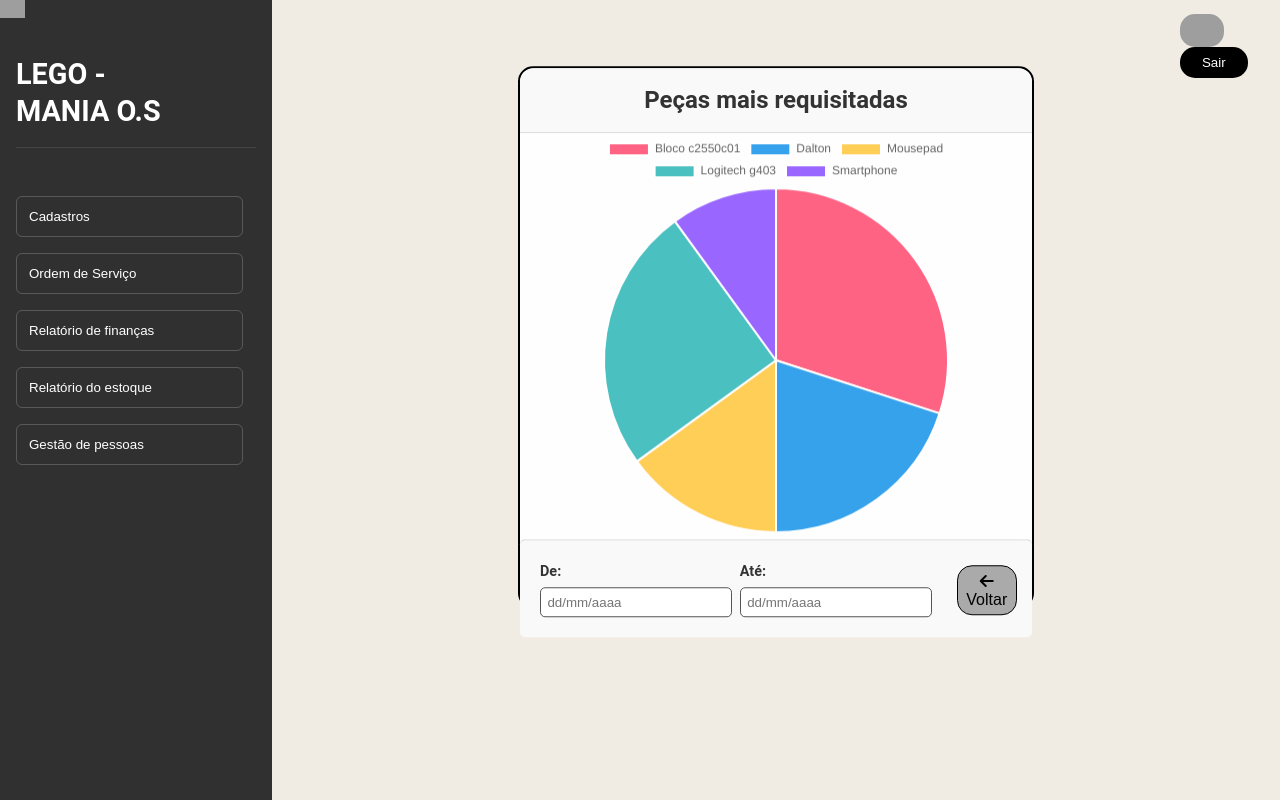
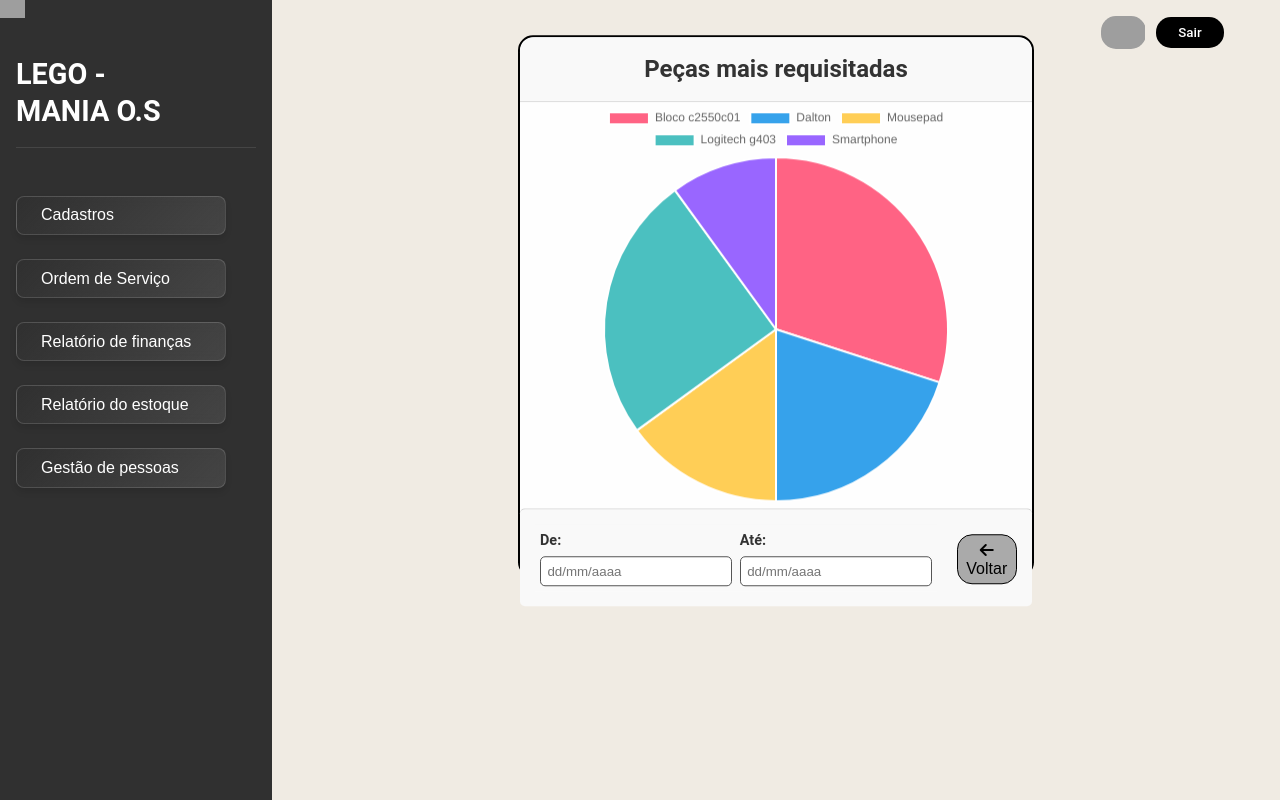
Before and after one commit to JoaoAtanazio/Trabalho_Modelagem_Lego, a PHP site: page /peca_requisitada.html in a window 1280 px wide. Run offline with PHP 8.4, Linux system fonts and the light colour scheme; grey boxes are pictures that could not be loaded.

Commit message:
versão 5 - css
estilização nova dos botões do submenu e enquandramento de todas as telas.

```diff
--- a/LEGO-MANIA S.A modelagem de sistemas atualizado/Requisito_pecas/peca_requisitada.css
+++ b/LEGO-MANIA S.A modelagem de sistemas atualizado/Requisito_pecas/peca_requisitada.css
@@ -129,25 +129,54 @@
   border-bottom: 1px solid rgba(255, 255, 255, 0.1);
   line-height: 1.3;
 }
-
 .menu button {
   display: block;
-  width: 150%;
-  margin-bottom: 1rem;
-  background: transparent;
-  border: 1px solid rgba(255, 255, 255, 0.2);
-  padding: 0.75rem;
-  cursor: pointer;
-  border-radius: 6px;
+  width: 105%;
+  margin-bottom: 1.5rem;
+  background: linear-gradient(135deg, #303030 0%,  rgba(255,255,255,0.1) 100%);
+  border: 1px solid rgba(255, 255, 255, 0.15);
+  padding: 0.6rem 1.5rem;
+  border-radius: 8px;
   color: var(--white);
   font-weight: 500;
-  transition: all 0.3s ease;
+  font-size: 1rem;
+  transition: all 0.4s cubic-bezier(0.25, 0.8, 0.25, 1);
   text-align: left;
+  cursor: pointer;
+  position: relative;
+  overflow: hidden;
+  backdrop-filter: blur(5px);
+  box-shadow: 0 4px 6px rgba(0, 0, 0, 0.1);
 }
+
 
 .menu button:hover {
   background-color: rgba(255, 255, 255, 0.1);
   transform: translateX(5px);
+}
+
+
+.menu button:hover::before {
+  left: 100%;
+}
+
+/* Efeito de clique */
+.menu button:active {
+  transform: translateX(8px) scale(0.98);
+}
+
+/* Ícone opcional (usando pseudo-elemento) */
+.menu button::after {
+  content: '→';
+  position: absolute;
+  right: 1.5rem;
+  opacity: 0;
+  transition: all 0.3s ease;
+}
+
+.menu button:hover::after {
+  opacity: 1;
+  transform: translateX(3px);
 }
 
 .main-content {
@@ -169,15 +198,19 @@
   padding: 0.5rem 1.4rem;
   border: none;
   font-weight: 500;
-  cursor: pointer;
-  background-color:black;
+  cursor: none;
   display: flex;
   align-items: center;
   gap: 10px;
-  transform: translateX(30px);
-  transform: translateY(-18px);
+  transform: translateX(-19px) translateY(-16px);
+  font-family:'Roboto', sans-serif;
 }
-
+.logout {
+  display: flex;
+  align-items: center;
+  gap: 10px;
+  transform: translateX(-5px) translateY(0px);
+}
 .logout button:hover {
   background-color:#303030 ;
 }
@@ -425,3 +458,6 @@
       height: 40px;
       object-fit: contain;
     }
+    .horario{
+      transform: translateY(-20px)
+    }
```
